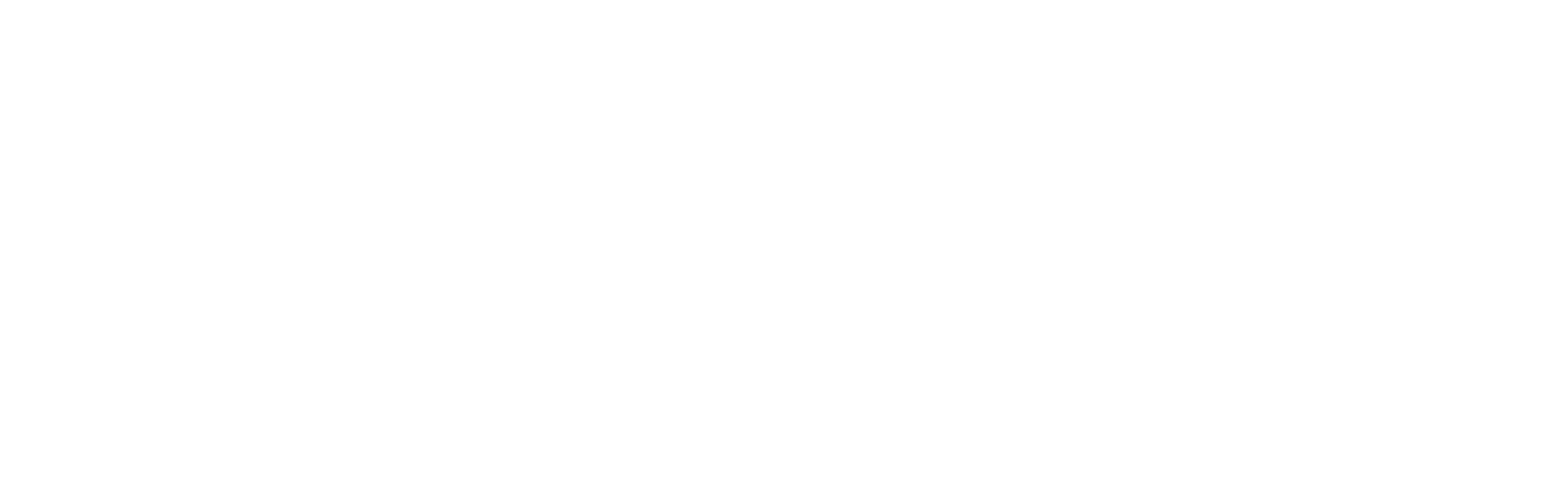
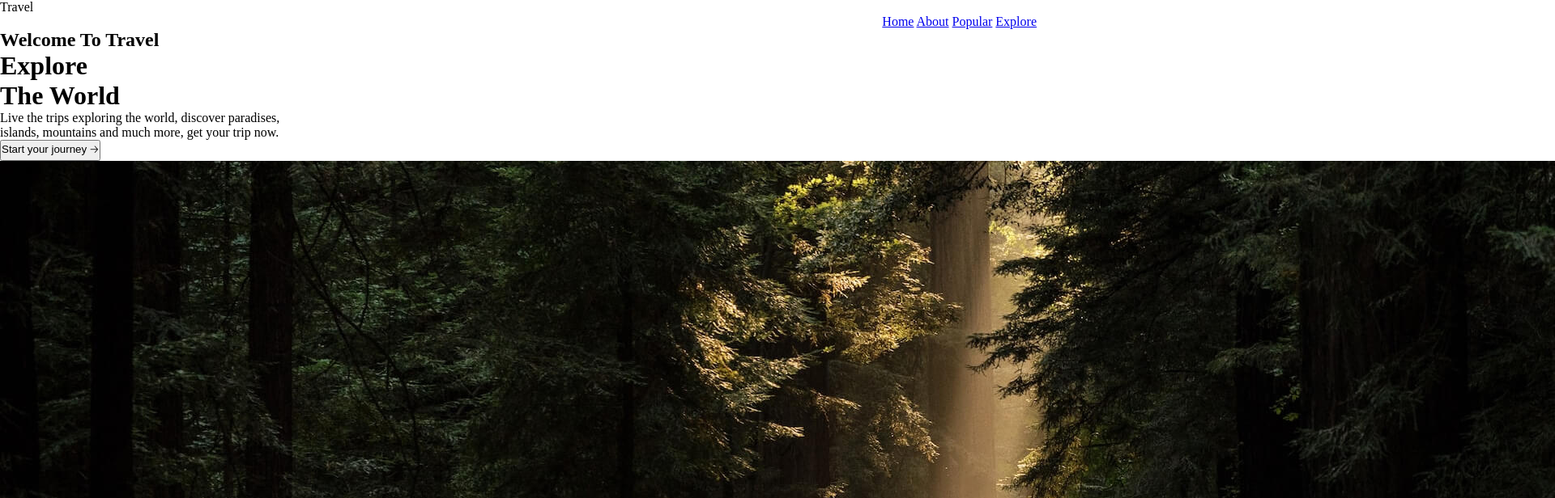
Before and after one commit to pedromp-hub/Website-HTML.CSS, a plain HTML site: page Index.html in a window 1280 px wide. Shown: the top 616 px of the page at 81% size, 1920 px wide, since content can reach past the window. Drawn offline with Linux system fonts and the light colour scheme.

Commit message:
Primer avance HTML

```diff
--- a/Index.html
+++ b/Index.html
@@ -9,6 +9,27 @@
     <link rel="icon" href="img/world-globe-earth-map-png.png">
 </head>
 <body>
-
+   <nav>
+        <div class="nav-izq">
+            <p>Travel</p>
+        </div>
+        <div class="nav-drc">
+            <a href="#HOME">Home</a>
+            <a href="#ABOUT">About</a>
+            <a href="#POPULAR">Popular</a>
+            <a href="#EXPLORE">Explore</a>
+        </div>
+   </nav>
+   <header>
+        <div class="header-title">
+            <h2 id="title1">Welcome To Travel</h2>
+            <h1 id="title2">Explore</h1>
+            <h1 id="title2">The World</h1>
+            <p id="parrafo1">Live the trips exploring the world, discover paradises,</p>
+            <p id="parrafo1">islands, mountains and much more, get your trip now.</p>
+            <button id="boton1"><p>Start your journey 🡢</p></button>
+            <img src="img/home-bg.jpg" alt="Imagenenprocesodecarga">
+        </div>
+   </header>
 </body>
 </html>
--- a/style.css
+++ b/style.css
@@ -2,3 +2,12 @@
     margin: 0;
     padding: 0;
 }
+
+.nav-izq{
+    text-align: left;
+
+}
+
+.nav-drc{
+    text-align: right;
+}
```
